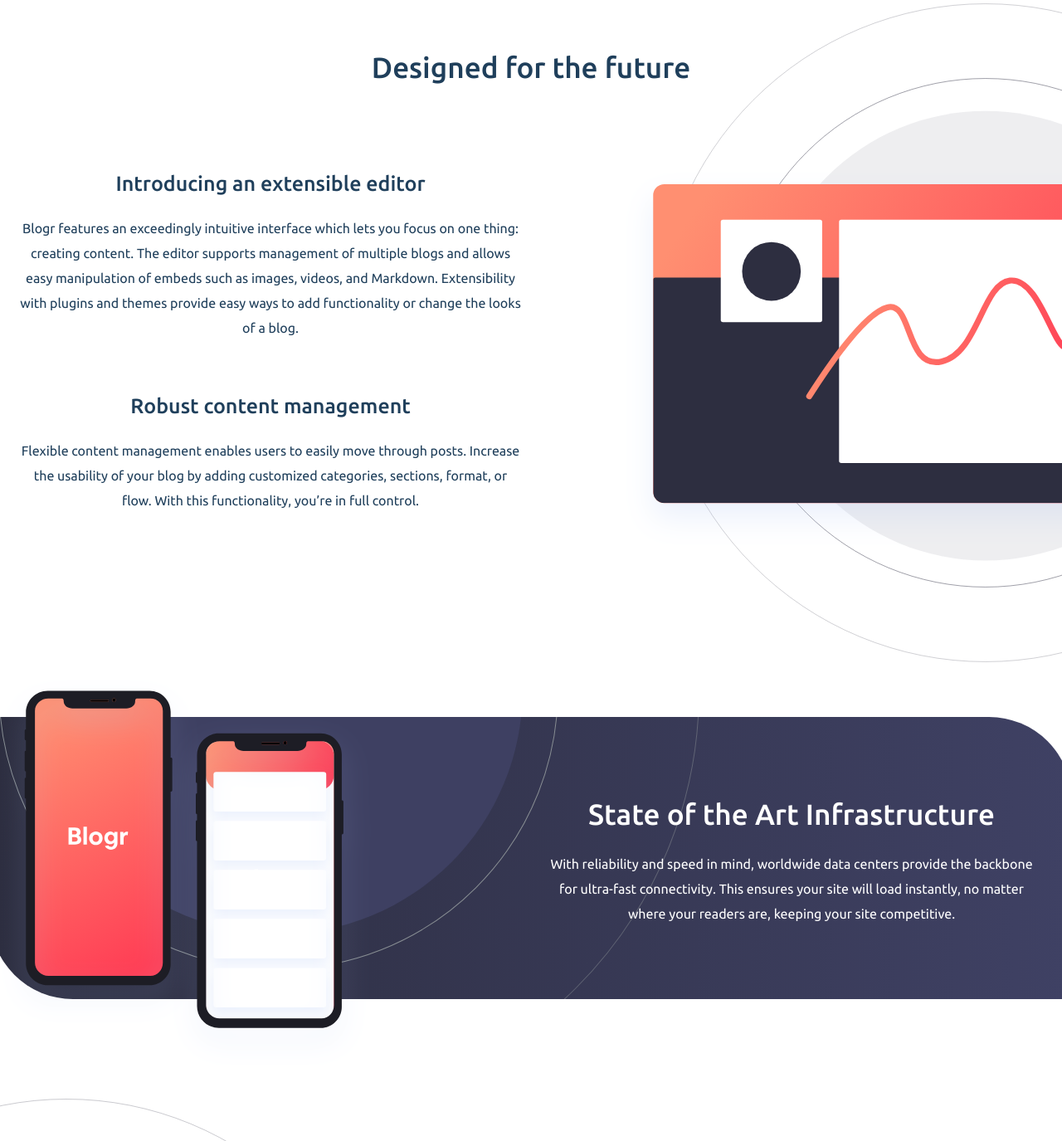
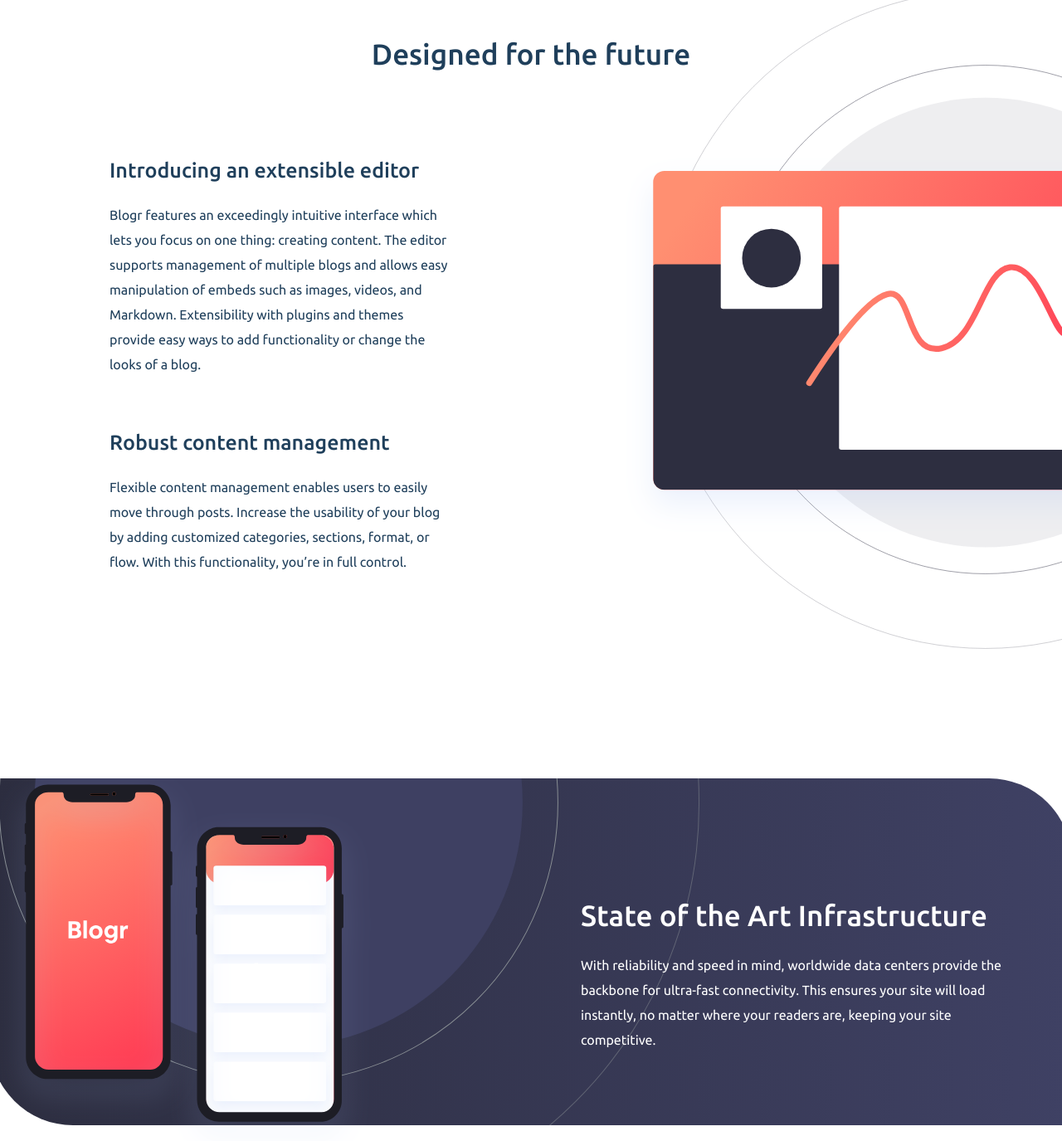
Before and after one commit to Tanya-Amber-L/Blogr-landing-page, a plain HTML site: page index.html in a window 1280 px wide. Shown: the part 500-1875 px from the top of the page at 83% size. Drawn offline with nearby package versions, Linux system fonts and the light colour scheme.

Commit message:
corrected margins

```diff
--- a/index.html
+++ b/index.html
@@ -13,8 +13,8 @@
     <main class="container-fluid">
 
         <header class="row px-3 py-4 p-lg-5">
-            <nav class="d-flex justify-content-between align-items-center pb-lg-3">
-                <div class="menu d-flex">
+            <nav class="d-flex justify-content-between align-items-center px-lg-5">
+                <div class="menu d-flex px-lg-5">
                     <img class="header-logo" src="images/logo.svg" alt="Blogr Logo">
                     <div class="dropdown d-none d-lg-block">
                         <button class="dropdown-toggle px-3" type="button" data-bs-toggle="dropdown">
@@ -52,7 +52,7 @@
                 </div>
 
 
-                <div class="log-btns d-none d-lg-block">
+                <div class="log-btns d-none d-lg-block px-lg-5">
                     <a class="login-btn p-3 m-1" href="#">Login</a>
                     <a class="sign-up-btn p-3 m-1" href="#">Sign Up</a>
                 </div>
@@ -69,20 +69,20 @@
         </header>
 
 
-        <section class="first-sec row d-flex align-items-center px-4">
+        <section class="first-sec row d-flex align-items-center px-4 px-lg-5">
             <h2 class="text-center pb-5 col-12">Designed for the future</h2>
             <div class="col-12 d-flex justify-content-center">
                 <img class="first-sec-img-desk d-none d-lg-block" src="/images/illustration-editor-desktop.svg" alt="illustration blog views">
                 <img class="first-sec-img-mob d-flex d-lg-none" src="/images/illustration-editor-mobile.svg" alt="illustration blog views">
             </div>
-            <div class=" first-sec-text col-12 text-center text-lg-left">
-                <h3 class="pt-5 pb-3">Introducing an extensible editor</h3>
-                <p>Blogr features an exceedingly intuitive interface which lets you focus on one thing: creating content.
+            <div class=" first-sec-text col-12 px-lg-5">
+                <h3 class="pt-5 pb-3 px-lg-5">Introducing an extensible editor</h3>
+                <p class="px-lg-5">Blogr features an exceedingly intuitive interface which lets you focus on one thing: creating content.
                     The editor supports management of multiple blogs and allows easy manipulation of embeds such as images,
                     videos, and Markdown. Extensibility with plugins and themes provide easy ways to add functionality or
                     change the looks of a blog.</p>
-                <h3 class="pt-5 pb-3">Robust content management</h3>
-                <p>Flexible content management enables users to easily move through posts. Increase the usability of your blog
+                <h3 class="pt-5 pb-3 px-lg-5">Robust content management</h3>
+                <p class="px-lg-5">Flexible content management enables users to easily move through posts. Increase the usability of your blog
                     by adding customized categories, sections, format, or flow. With this functionality, you’re in full control.</p>
             </div>
         </section>
@@ -92,9 +92,9 @@
             <div class="second-sec-img-div col-12 col-md-6">
                 <img class="second-sec-img" src="/images/illustration-phones.svg" alt="illustration phones">
             </div>
-            <div class="col-12 col-md-6 py-5 mt-5 mt-md-0 text-center">
-                <h2 class="pb-3 pt-5 pt-md-0">State of the Art Infrastructure</h2>
-                <p>With reliability and speed in mind, worldwide data centers provide the backbone for ultra-fast connectivity.
+            <div class="col-12 col-md-6 py-5 mt-5 mt-md-0text-center">
+                <h2 class="pb-3 pt-5 pt-md-0 px-lg-5">State of the Art Infrastructure</h2>
+                <p class="px-lg-5">With reliability and speed in mind, worldwide data centers provide the backbone for ultra-fast connectivity.
                     This ensures your site will load instantly, no matter where your readers are, keeping your site competitive.</p>
             </div>
         </section>
```
